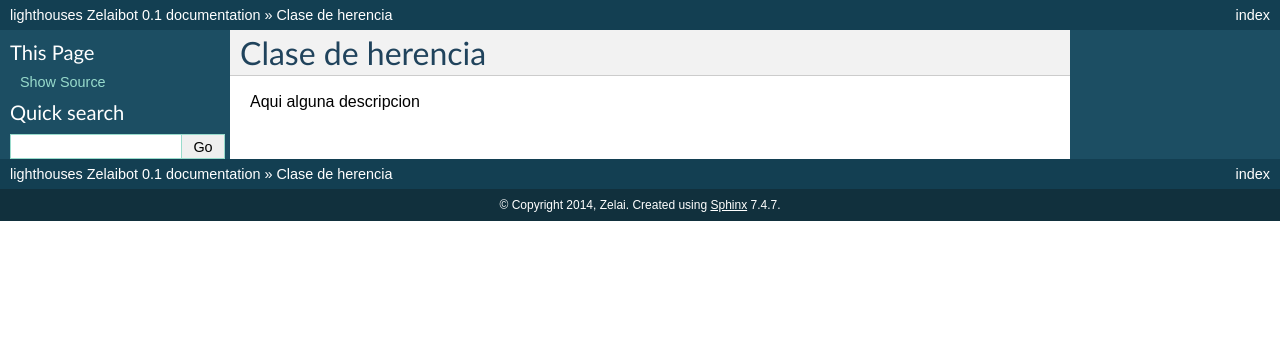
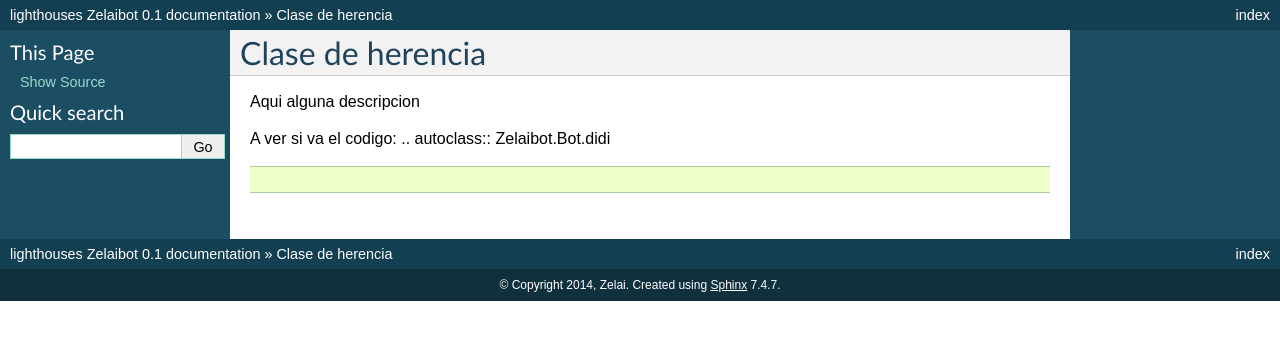
Before and after one commit to Zelai/EkBot, a Sphinx documentation site: the page built from doc/source/interface.rst, in a window 1280 px wide. Shown: the top 340 px of the page. Built offline with Sphinx 7.4.7, drawn with Linux system fonts in a browser that asks for light colours.

Commit message:
No funciona, pero empieza el tema distancias

```diff
--- a/doc/source/interface.rst
+++ b/doc/source/interface.rst
@@ -3,6 +3,8 @@
 
 Aqui alguna descripcion
 
-.. automodule:: ZelaiBot.interface
-	:members:
-	:show-inheritance
+
+A ver si va el codigo:
+.. autoclass:: Zelaibot.Bot.didi
+
+.. sourcecode:: python
```
Also changed, not shown: 1 other file.
